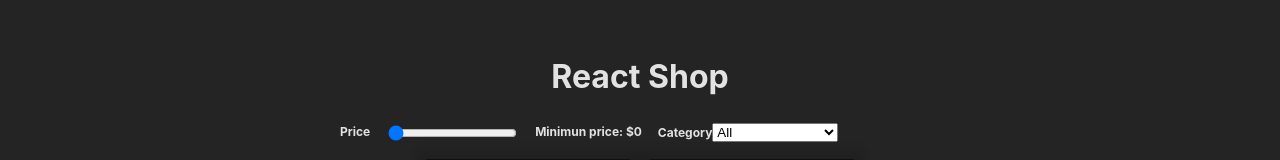
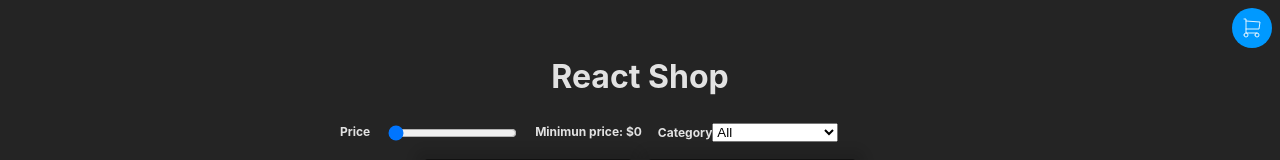
Before and after one commit to FidelLOL/Shopping-Cart, a React (Vite) app in the folder shopping-cart/: page / in a window 1280 px wide. Shown: the top 160 px of the page. Built offline with nearby package versions, Linux system fonts and the light colour scheme.

Commit message:
Add Cart.css, Cart.jsx and the Cart CustomHook

```diff
--- a/shopping-cart/src/App.jsx
+++ b/shopping-cart/src/App.jsx
@@ -4,6 +4,7 @@ import { Header } from './components/Header.jsx'
 import { useState } from 'react'
 import Footer from './components/Footer.jsx'
 import { useFilters } from './hooks/useFilters.jsx'
+import { Cart } from './components/Cart.jsx'
 
 
 function App() {
@@ -16,6 +17,7 @@ function App() {
   return (
     <>
     <Header />
+    <Cart />
     <Products products={filteredProducts} />
     <Footer filters={filters} />
     </>
@@ -23,4 +25,5 @@ function App() {
   )
 }
 
+
 export default App
--- /dev/null
+++ b/shopping-cart/src/components/Cart.css
@@ -0,0 +1,56 @@
+.cart {
+  background: #000;
+  display: none;
+  padding: 32px;
+  position: fixed;
+  right: 0px;
+  top: 0px;
+  width: 200px;
+}
+
+.cart img {
+  aspect-ratio: 16/9;
+  width: 100%;
+}
+
+.cart li {
+  border-bottom: 1px solid #444;
+  padding-bottom: 16px;
+}
+
+.cart footer {
+  display: flex;
+  gap: 8px;
+  justify-content: center;
+  align-items: center;
+}
+
+.cart footer button {
+  padding: 8px;
+}
+
+.cart-button {
+  align-items: center;
+  background: #09f;
+  border-radius: 9999px;
+  cursor: pointer;
+  display: flex;
+  height: 32px;
+  justify-content: center;
+  padding: 4px;
+  position: absolute;
+  right: 8px;
+  top: 8px;
+  transition: all .3s ease;
+  width: 32px;
+  z-index: 9999;
+}
+
+.cart-button:hover {
+  scale: 1.1;
+}
+
+.cart-button ~ input:checked ~ .cart {
+  height: 100%;
+  display: block;
+}
--- /dev/null
+++ b/shopping-cart/src/components/Cart.jsx
@@ -0,0 +1,41 @@
+import { CartIcon, ClearCartIcon} from "./Icons.jsx"
+import { useId } from "react"
+import './Cart.css'
+
+export function Cart() {
+    const cartCheckBoxId = useId()
+  return (
+
+    <>
+    <label className="cart-button" htmlFor={cartCheckBoxId}>
+        <CartIcon />
+        </label>
+        <input id={cartCheckBoxId} type="checkbox" hidden />
+
+    <aside className="cart">
+            <ul>
+                <li>
+                    <img src="https://cdn.dummyjson.com/product-images/25/1.png" alt="cart" loading="lazy" />
+                    <div>
+                        <strong>Random Object</strong>
+                    </div>
+
+                    <footer>
+                        <small>
+                            Qty:1
+                        </small>
+                        <button>
+                          +
+                        </button>
+                        </footer>
+
+                </li>
+            </ul>
+
+            <button>
+                <ClearCartIcon />
+            </button>
+    </aside>
+    </>
+  )
+}
--- a/shopping-cart/src/components/Filters.jsx
+++ b/shopping-cart/src/components/Filters.jsx
@@ -49,8 +49,6 @@ export function Filters () {
                         <option value="home-decoration">Home Decoration</option>
                     </select>
                 </div>
-            <div>
-                </div>
         </div>
         </section>
     )
```
Also changed, not shown: shopping-cart/src/context/cart.jsx (added, +35 -0 lines), shopping-cart/src/hooks/useCart.jsx (added, +10 -0 lines).
